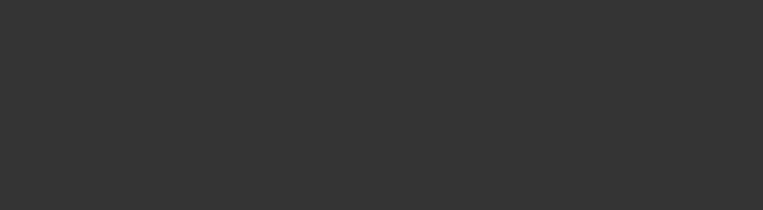
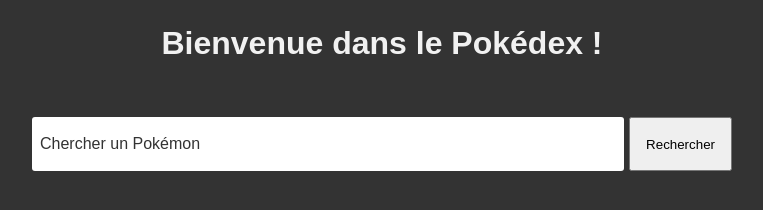
Before and after one commit to XiberiaFR/Pokedex, a plain HTML site: page index.html in a window 1280 px wide. Shown: the whole page, without its empty margins (258-1021 px from the left). Drawn offline with Linux system fonts and the light colour scheme; no server answers.

Commit message:
fin css + html

```diff
--- a/app.js
+++ b/app.js
@@ -0,0 +1,27 @@
+let allPokemon = [];
+let tableauFin = [];
+const searchInput = document.querySelector('.recherche-poke input');
+
+// on se connecte à l'api
+function fetchPokemonBase(){
+    fetch("https://pokeapi.co/api/v2/pokemon?limit=1118")
+        .then(reponse => reponse.json())
+        .then((allPoke) => {
+            console.log(allPoke);
+        })
+
+}
+
+fetchPokemonBase();
+
+
+// Animation input
+
+searchInput.addEventListener('input', function(e) {
+
+    if(e.target.value !== "") {
+        e.target.parentNode.classList.add('active-input');
+    } else if (e.target.value === "") {
+        e.target.parentNode.classList.remove('active-input');
+    }
+})
--- a/index.html
+++ b/index.html
@@ -8,6 +8,21 @@
 </head>
 <body>
 
+    <h1>Bienvenue dans le Pokédex !</h1>
+
+    <form class="recherche-poke">
+        <label for="recherche">Chercher un Pokémon</label>
+        <input type="text" id="recherche">
+        <button type="submit">Rechercher</button>
+    </form>
+
+    <div class="contain">
+        <ul class="liste-poke">
+
+        </ul>
+    </div>
+
+
 
 
     <script src="app.js"></script>
--- a/style.css
+++ b/style.css
@@ -7,4 +7,55 @@
 body {
     font-family: Arial, Helvetica, sans-serif;
     background: #333;
+    color: #333;
 }
+
+h1 {
+    text-align: center;
+    padding: 25px 0;
+    color: #f1f1f1;
+}
+
+.recherche-poke {
+    max-width: 700px;
+    width: 70%;
+    min-width: 450px;
+    margin: 30px auto;
+    position: relative;
+    display: flex;
+}
+
+.inp-group {
+    width: 100%;
+}
+
+.recherche-poke input {
+    width: 100%;
+    padding: 15px;
+    border: none;
+    outline: none;
+    border-radius: 3px;
+    font-size: 21px;
+}
+
+.recherche-poke label {
+    position: absolute;
+    color: #333;
+    top: 50%;
+    transform: translateY(-50%);
+    padding-left: 8px;
+    transition: all 0.3s ease-in;
+}
+
+.recherche-poke button {
+    margin-left: 5px;
+    padding: 15px;
+}
+
+/* animation input */
+
+.recherche-poke:focus-within label, .recherche-poke.active-input label {
+    top: -15px;
+    padding-left: 5px;
+    color: sandybrown;
+}
```
